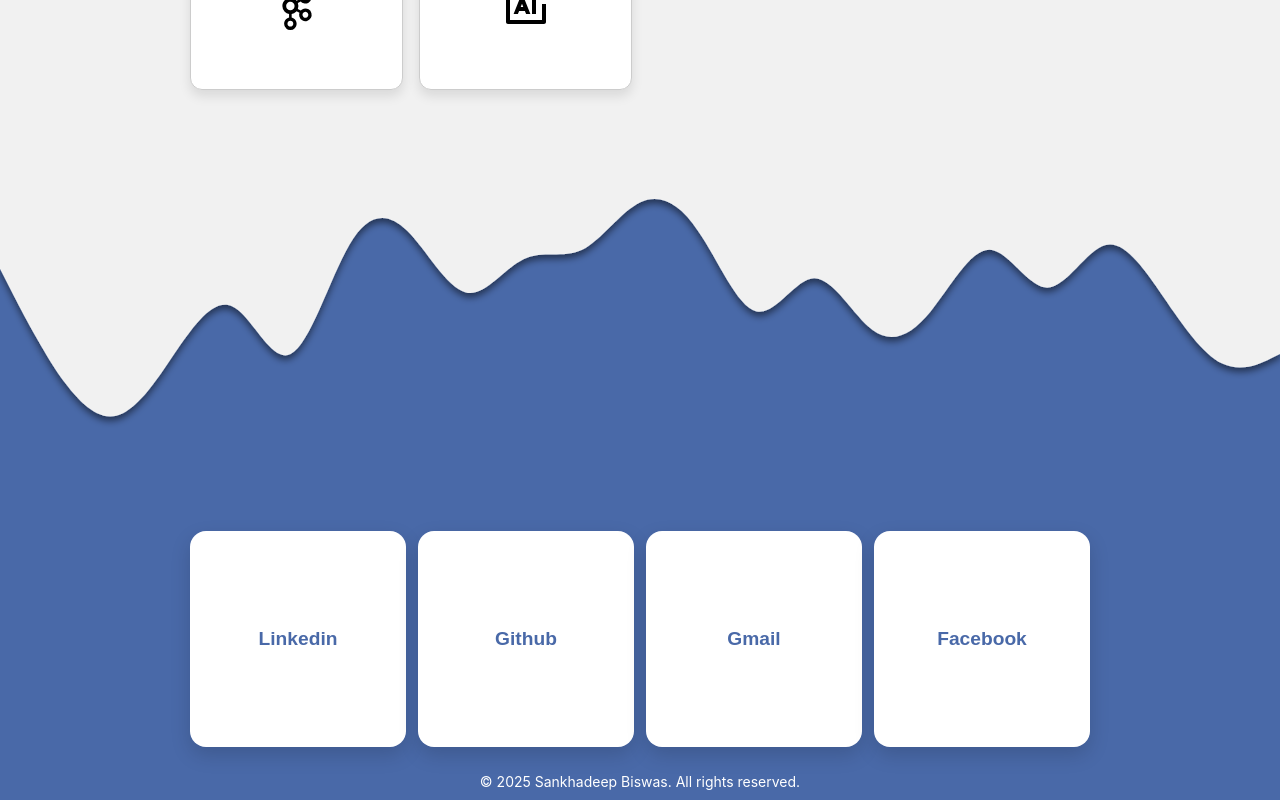
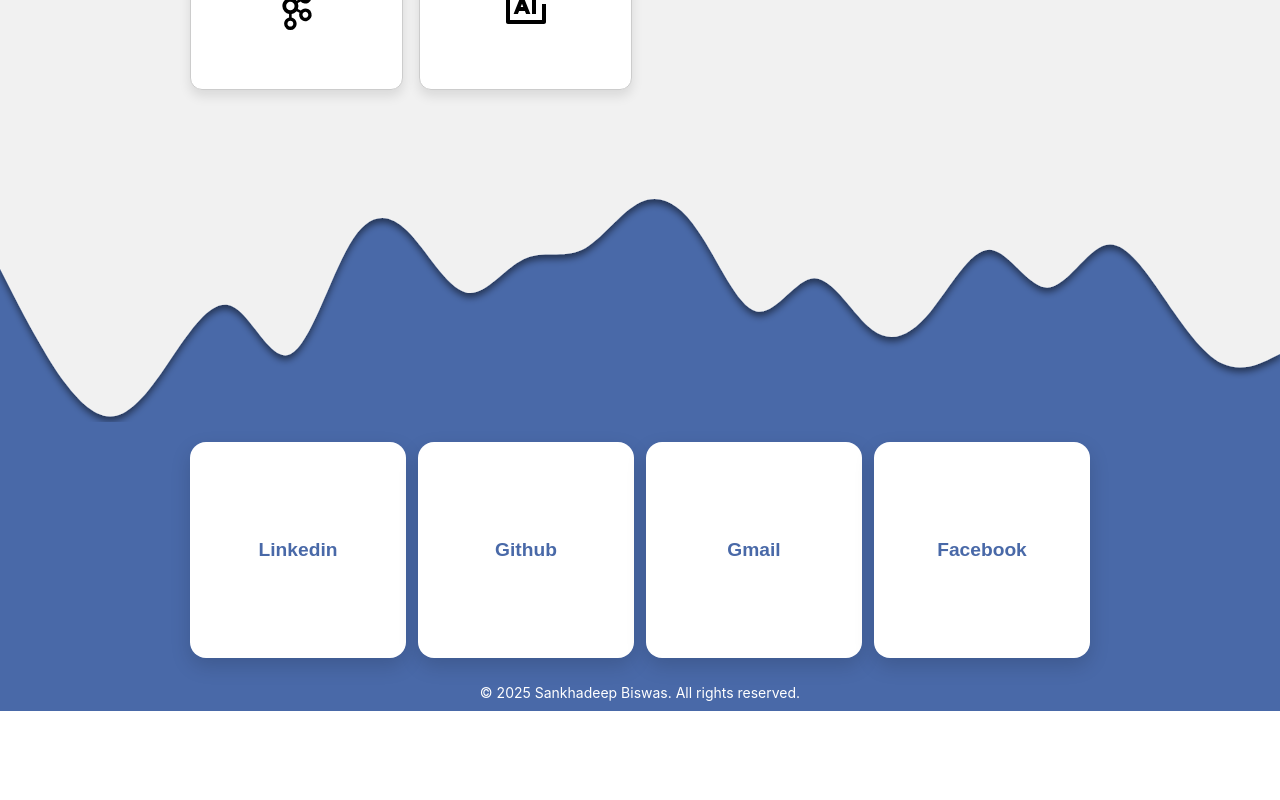
Before and after one commit to sankhadeepbis6/Portfolio, a React (Create React App) app: page / in a window 1280 px wide. Shown: the part 3681-4481 px from the top of the page. After the commit the page ends 4392 px from the top, so only its background shows below. Built offline with nearby package versions, Linux system fonts and the light colour scheme.

Commit message:
svg size changes

```diff
--- a/src/components/WaveSVG/WaveSVG.jsx
+++ b/src/components/WaveSVG/WaveSVG.jsx
@@ -4,7 +4,7 @@ import styles from './WaveSVG.module.css';
 const WaveSVG = () => {
     return (
         <div className={styles.canvasContainer}>
-            <svg viewBox="0 0 1440 400" preserveAspectRatio="none" className={styles.canvas}>
+            <svg viewBox="0 0 1440 300" preserveAspectRatio="none" className={styles.canvas}>
                 <defs>
                     <filter id="shadow" x="-50%" y="-50%" width="200%" height="200%">
                         <feDropShadow
```
